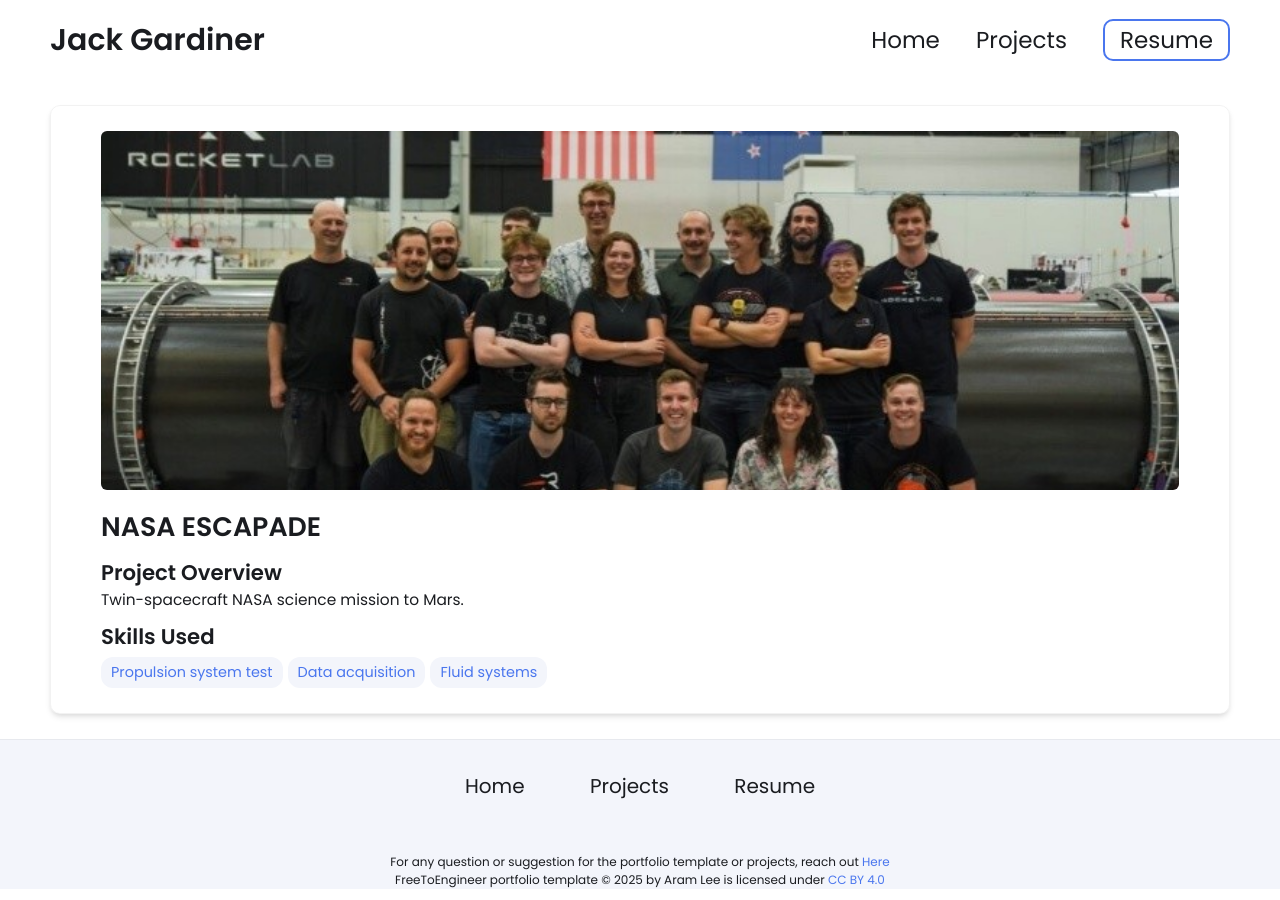
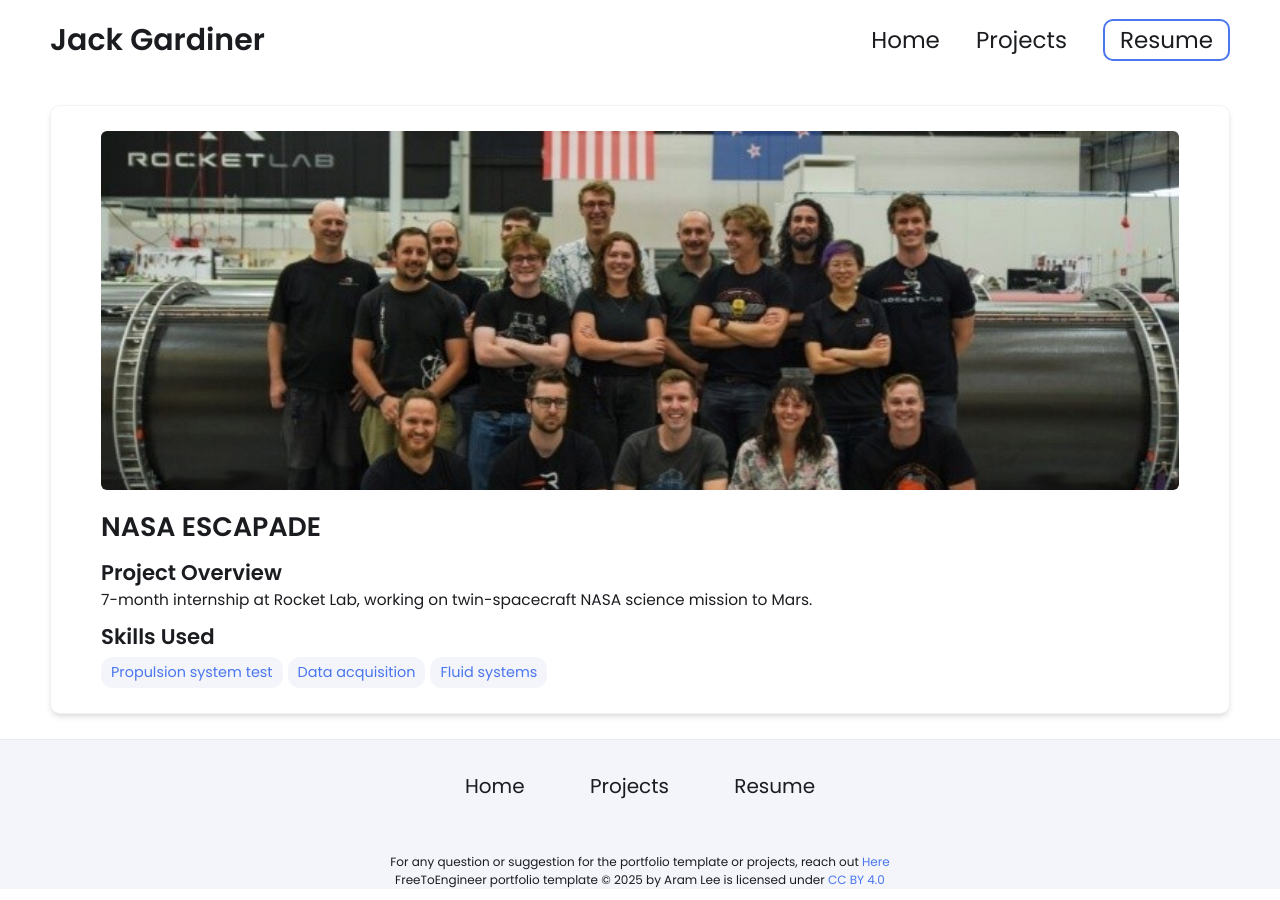
Before and after one commit to JackGardiner/JackGardiner.github.io, a Jekyll site: the page built from _projects/escapade/index.md, in a window 1280 px wide. Built offline with Jekyll 4.4.1, drawn with Linux system fonts in a browser that asks for light colours.

Commit message:
project updates

```diff
--- a/_projects/escapade/index.md
+++ b/_projects/escapade/index.md
@@ -1,7 +1,7 @@
 ---
 layout: post
 title: NASA ESCAPADE
-description: Twin-spacecraft NASA science mission to Mars.
+description: 7-month internship at Rocket Lab, working on twin-spacecraft NASA science mission to Mars.
 skills:
 - Propulsion system test
 - Data acquisition
```
Also changed, not shown: _projects/deimos-ares/index.md (+1 -1 lines).
